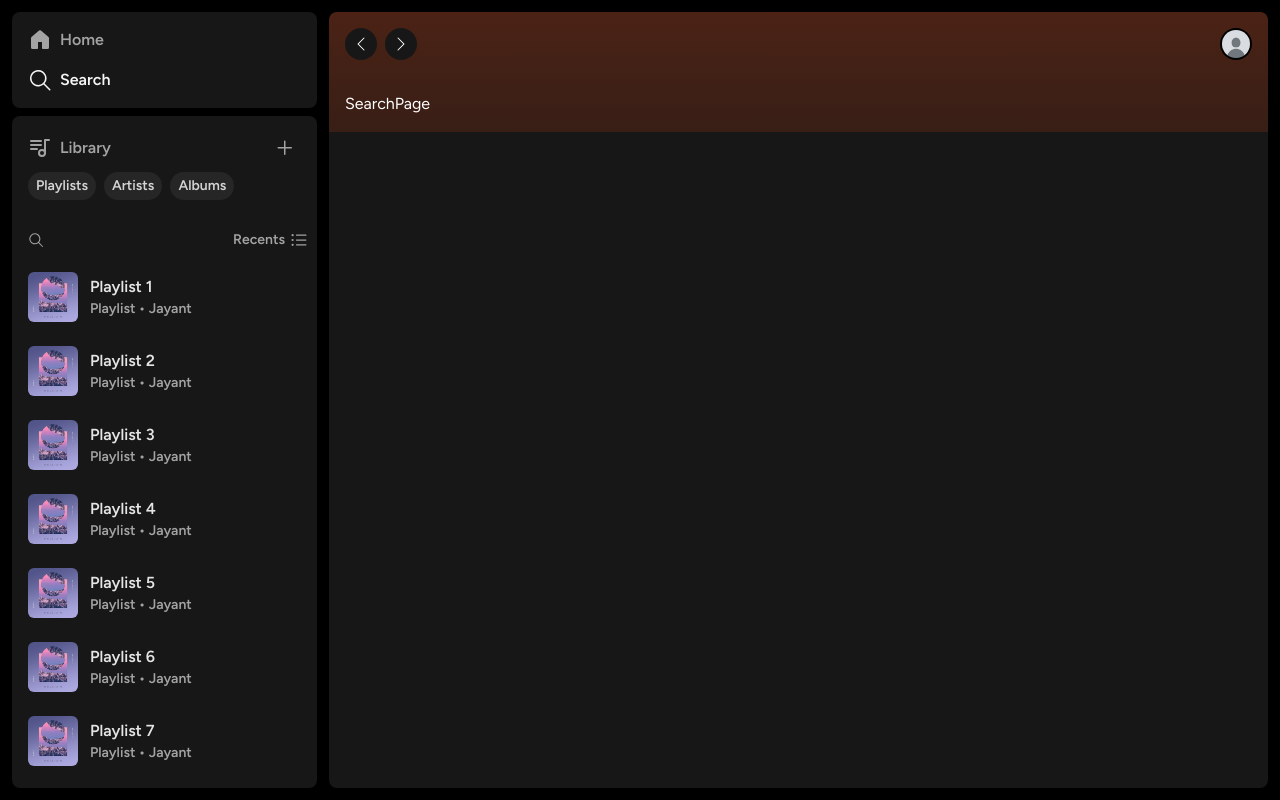
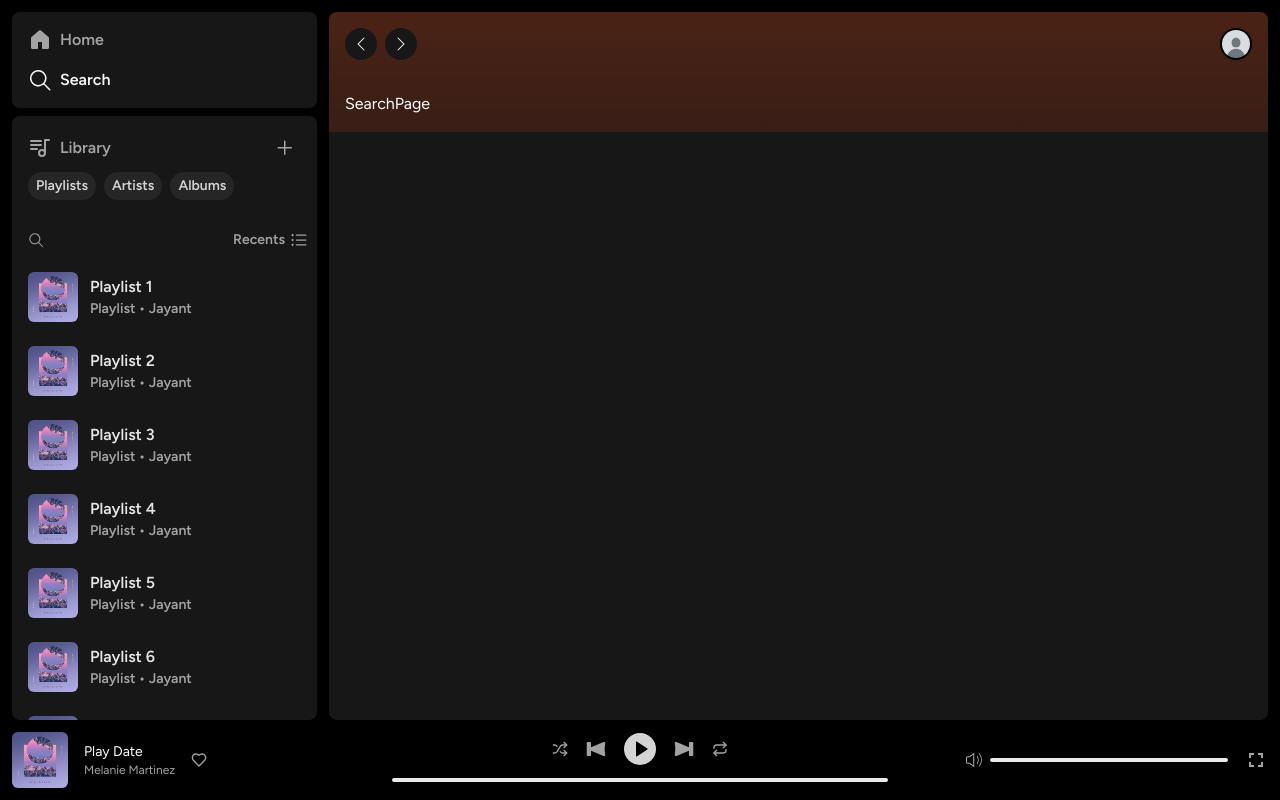
Before and after one commit to jayantpathariya/musically, a Next.js app: page /search in a window 1280 px wide. Built offline with nearby package versions, Linux system fonts and the light colour scheme.

Commit message:
player added

```diff
--- a/app/(routes)/layout.jsx
+++ b/app/(routes)/layout.jsx
@@ -11,7 +11,7 @@ const SiteLayout = ({ children }) => {
   const { y } = useScroll(scrollRef);
 
   return (
-    <Box ref={scrollRef} className="overflow-y-auto h-[calc(100vh-1.5rem)]">
+    <Box ref={scrollRef} className="overflow-y-auto h-[calc(100vh-5.74rem)]">
       <div className="bg-gradient-to-b from-orange-800/40 to-[20rem]">
         <Header scrolled={y > 80} bgColor="bg-orange-950" />
         <div className="p-4">{children}</div>
--- a/app/globals.css
+++ b/app/globals.css
@@ -26,3 +26,19 @@ body {
 ::-webkit-scrollbar-thumb:hover {
   background: #555;
 }
+
+.rc-slider-handle {
+  opacity: 0 !important;
+}
+
+.rc-slider:hover .rc-slider-handle {
+  opacity: 1 !important;
+}
+
+.rc-slider:hover .rc-slider-track {
+  background-color: #22c55e !important;
+}
+
+.rc-slider-handle {
+  box-shadow: none !important;
+}
--- a/app/layout.jsx
+++ b/app/layout.jsx
@@ -1,8 +1,10 @@
 import { Figtree } from "next/font/google";
 
 import { Sidebar } from "@/components/sidebar";
+import { Player } from "@/components/player";
 
 import "./globals.css";
+import "rc-slider/assets/index.css";
 
 const font = Figtree({ subsets: ["latin"] });
 
@@ -19,6 +21,7 @@ export default function RootLayout({ children }) {
           <Sidebar />
           <main className="col-span-4 md:col-span-3">{children}</main>
         </div>
+        <Player />
       </body>
     </html>
   );
--- /dev/null
+++ b/components/player.jsx
@@ -0,0 +1,82 @@
+"use client";
+
+import Image from "next/image";
+import { LuHeart, LuShuffle, LuRepeat } from "react-icons/lu";
+import { GiNextButton, GiPreviousButton } from "react-icons/gi";
+import { RiPlayFill } from "react-icons/ri";
+import { RxSpeakerLoud } from "react-icons/rx";
+import { MdFullscreen } from "react-icons/md";
+import Slider from "rc-slider";
+
+export const Player = () => {
+  return (
+    <div className="p-3 pt-0 text-sm grid grid-cols-4 gap-x-4 items-center">
+      <div className="flex items-center gap-x-4">
+        <Image
+          src="/playlist.jpg"
+          width={56}
+          height={56}
+          alt="song poster"
+          className="w-14 rounded-md"
+        />
+        <div className="flex items-center gap-x-4">
+          <div>
+            <p>Play Date</p>
+            <p className="text-xs text-neutral-400">Melanie Martinez</p>
+          </div>
+          <button>
+            <LuHeart className="w-4 h-4 text-neutral-400 hover:scale-110 hover:text-neutral-100" />
+          </button>
+        </div>
+      </div>
+      <div className="flex flex-col items-center gap-y-2 text-neutral-400 col-span-2 w-[80%] justify-self-center">
+        <div className="flex items-center gap-x-4 text-neutral-400">
+          <button>
+            <LuShuffle className="w-4 h-4" />
+          </button>
+          <button>
+            <GiPreviousButton className="w-6 h-6" />
+          </button>
+          <button className="bg-neutral-300 p-1 rounded-full hover:scale-105 transition">
+            <RiPlayFill className="w-6 h-6 text-black" />
+          </button>
+          <button>
+            <GiNextButton className="w-6 h-6" />
+          </button>
+          <button>
+            <LuRepeat className="w-4 h-4" />
+          </button>
+        </div>
+        <div className="w-full">
+          <Slider
+            className="w-full"
+            styles={{
+              track: { backgroundColor: "#fff" },
+              rail: { backgroundColor: "#636363" },
+              handle: { backgroundColor: "#fff", border: "none", opacity: 100 },
+            }}
+          />
+        </div>
+      </div>
+
+      <div className="w-full flex items-center gap-x-4 text-neutral-400">
+        <div className="flex items-center gap-x-2 w-full">
+          <button>
+            <RxSpeakerLoud className="w-4 h-4" />
+          </button>
+          <Slider
+            className="w-full"
+            styles={{
+              track: { backgroundColor: "#fff" },
+              rail: { backgroundColor: "#636363" },
+              handle: { backgroundColor: "#fff", border: "none", opacity: 100 },
+            }}
+          />
+        </div>
+        <button>
+          <MdFullscreen className="w-6 h-6" />
+        </button>
+      </div>
+    </div>
+  );
+};
--- a/components/sidebar.jsx
+++ b/components/sidebar.jsx
@@ -99,7 +99,7 @@ export const Sidebar = () => {
   }, []);
 
   return (
-    <aside className="hidden md:flex flex-col gap-y-2 text-neutral-400 font-semibold   h-[calc(100vh-1.47rem)]">
+    <aside className="hidden md:flex flex-col gap-y-2 text-neutral-400 font-semibold   h-[calc(100vh-5.74rem)]">
       <Box className="p-4 flex flex-col gap-y-4">
         {routes.map((route) => (
           <SidebarItem key={route.name} {...route} />
@@ -123,7 +123,7 @@ export const Sidebar = () => {
           </div>
         </div>
         <div
-          className="overflow-y-scroll max-h-[calc(100%-6.8rem)] p-2 overflow-hidden"
+          className="overflow-y-scroll max-h-[calc(100%-6rem)] p-2 overflow-hidden"
           ref={scrollYRef}
         >
           <div className="flex items-center justify-between gap-x-2 mb-2">
--- a/components/table.jsx
+++ b/components/table.jsx
@@ -2,9 +2,9 @@ import Image from "next/image";
 import { MdOutlineWatchLater } from "react-icons/md";
 import { HiDotsHorizontal } from "react-icons/hi";
 import { GrPlayFill } from "react-icons/gr";
+import { LuHeart } from "react-icons/lu";
 
 import { cn, formatArtist, secondsToMinutes } from "@/lib/utils";
-import { LuHeart } from "react-icons/lu";
 
 export const Table = ({ playlist }) => {
   return (
--- a/package.json
+++ b/package.json
@@ -13,6 +13,7 @@
     "clsx": "^2.1.0",
     "dayjs": "^1.11.10",
     "next": "14.1.0",
+    "rc-slider": "^10.5.0",
     "react": "^18",
     "react-dom": "^18",
     "react-icons": "^5.0.1",
```
Also changed, not shown: 1 other file (tests, documents, lock files or other folders).
